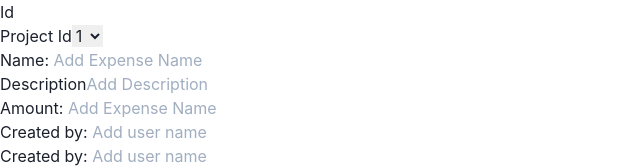
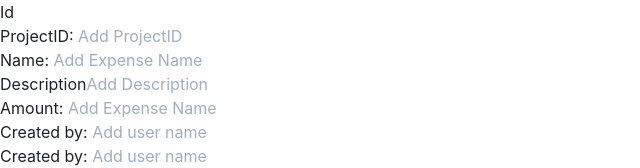
Before and after one commit to pingjuh/TT5_Group10, a React (Create React App) app in the folder client/: page /addExpense in a window 1280 px wide. Shown: the top 168 px of the page, without its empty margins (0-640 px from the left). Built offline with nearby package versions, Linux system fonts and the light colour scheme.

Commit message:
fix add expense

```diff
--- a/client/src/AddExpense.js
+++ b/client/src/AddExpense.js
@@ -21,8 +21,7 @@ const AddExpense = ({ onAdd }) => {
             }
         }
         try {
-          const res = await axios.post('http://localhost:5000/expenses', expense, config);
-          console.log(res.data);
+          const res = await axios.post('http://localhost:3001/expenses', expense, config);
         } catch (err) {
           console.log(err);
         }
@@ -42,22 +41,20 @@ const AddExpense = ({ onAdd }) => {
 
     return (
         <form
-        // onSubmit={onSubmit}
+          onSubmit={onSubmit}
         >
           <div>
             <label>Id</label>
           </div>
 
           <div>
-            <label for="projectId">Project Id</label>
-            <select projectId="projectId">
-                <option value="1">1</option>
-                <option value="2">2</option>
-                <option value="3">3</option>
-                <option value="4">4</option>
-                <option value="5">5</option>
-                <option value="6">6</option>
-            </select>
+            <label>ProjectID: </label>
+              <input
+              type='text'
+              placeholder='Add ProjectID'
+              value={projectId}
+              onChange={(e) => setProjectId(e.target.value)}
+              />
           </div>
 
           <div>
@@ -112,6 +109,7 @@ const AddExpense = ({ onAdd }) => {
 
           <input type='submit' value='Save Expense' />
     </form>
+
   )
 }
 
```
